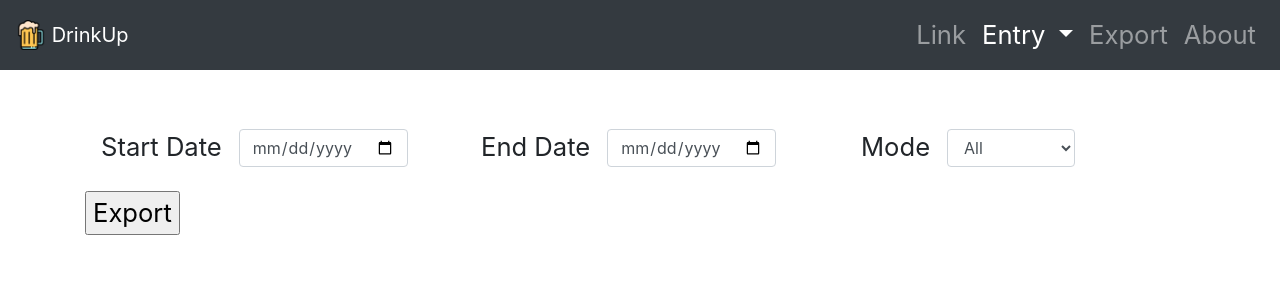
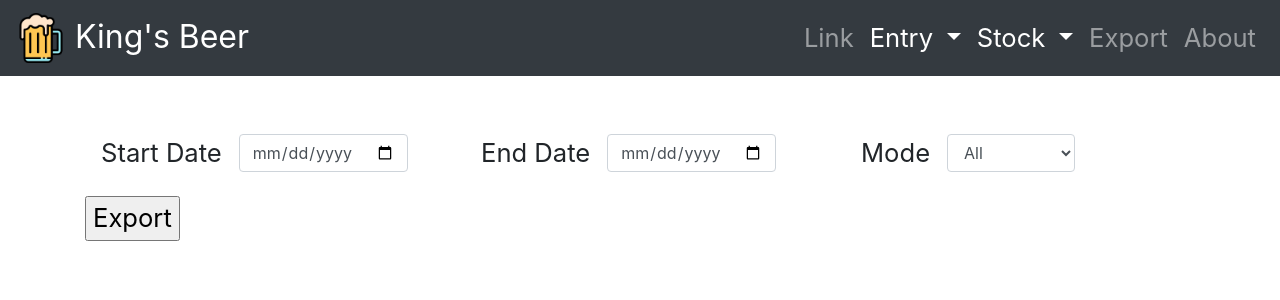
Before and after one commit to prasad-aj/kings_beer, a Flask app: page /export in a window 1280 px wide. Shown: the top 300 px of the page. Run offline with Flask 2, Linux system fonts and the light colour scheme; some libraries are stand-ins or nearby versions.

Commit message:
Add existing file

```diff
--- a/templates/base.html
+++ b/templates/base.html
@@ -11,9 +11,9 @@
 <body>
 
     <nav class="navbar navbar-expand-lg navbar-dark bg-dark">
-        <a class="navbar-brand" href=".">
-            <img src="{{url_for('static', filename='img/beer.png')}}" width="30" height="30" class="d-inline-block align-top" alt="">
-            DrinkUp
+        <a class="navbar-brand app_name" href=".">
+            <img src="{{url_for('static', filename='img/beer.png')}}" width="50" height="50" class="d-inline-block align-top" alt="">
+            King's Beer
         </a>
 
         <button class="navbar-toggler" type="button" data-toggle="collapse" data-target="#navbarSupportedContent"
@@ -38,6 +38,18 @@
                         <!-- <a class="dropdown-item" href="#">Something else here</a> -->
                     </div>
                 </li>
+                <li class="nav-item dropdown active">
+                    <a class="nav-link dropdown-toggle" href="#" id="navbarDropdown" role="button"
+                        data-toggle="dropdown" aria-haspopup="true" aria-expanded="false">
+                        Stock
+                    </a>
+                    <div class="dropdown-menu active" aria-labelledby="navbarDropdown">
+                        <a class="dropdown-item" href="/stock">Beers</a>
+                        <a class="dropdown-item" href="/stock">Hots</a>
+                        <!-- <div class="dropdown-divider"></div> -->
+                        <!-- <a class="dropdown-item" href="#">Something else here</a> -->
+                    </div>
+                </li>
                 <li class="nav-item">
                     <a class="nav-link" href="/export">Export</a>
                 </li>
@@ -55,7 +67,11 @@
         {% with messages = get_flashed_messages() %}
         {% if messages %}
         {% for message in messages %}
-        <p>{{ message }}</p>
+            {% if message.startswith("ERROR:") %}
+                <p class="warning">{{ message }}</p>
+            {% else %}
+                <p class="success">{{ message }}</p>
+            {% endif %}
         {% endfor %}
         {% endif %}
         {% endwith %}
```
